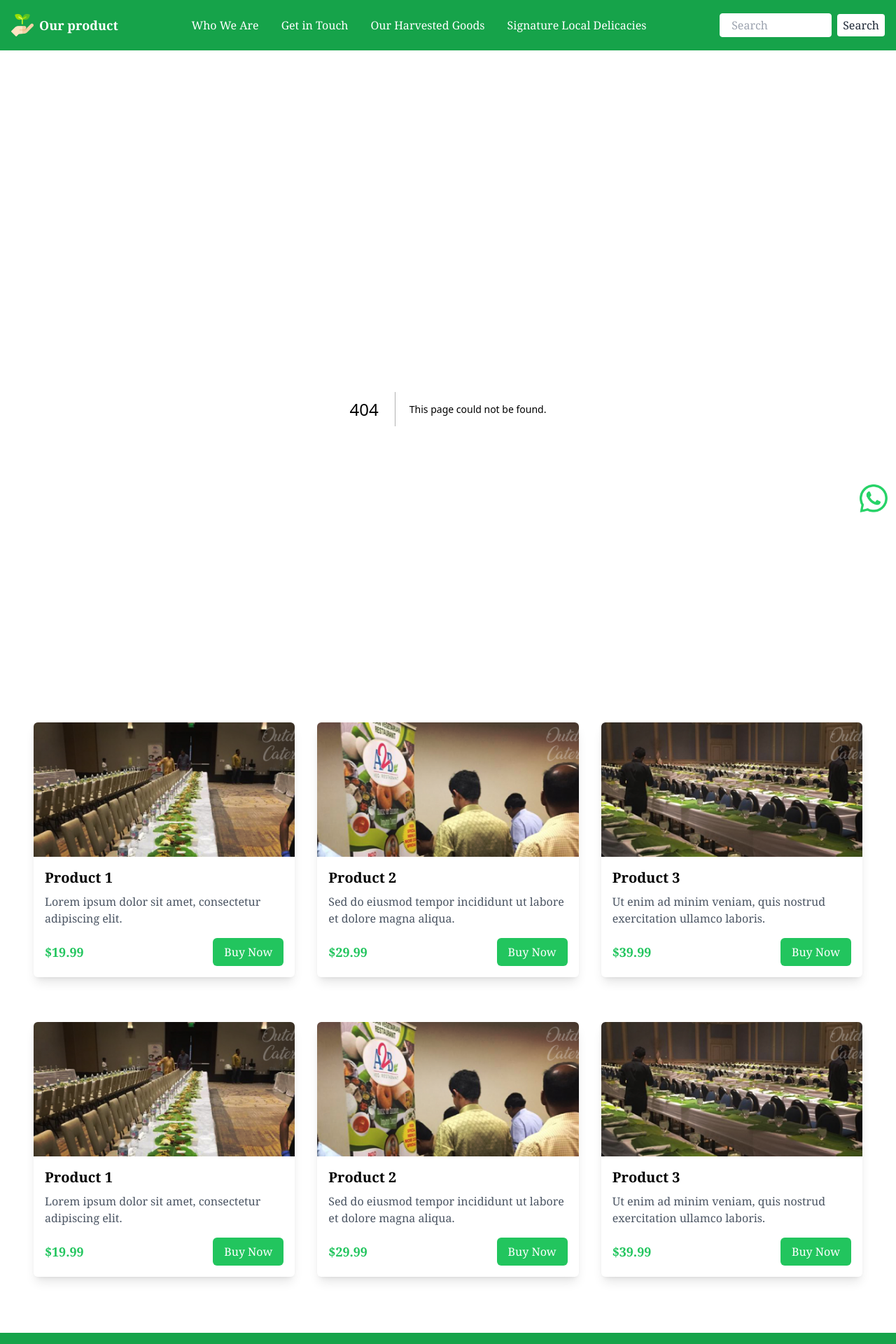
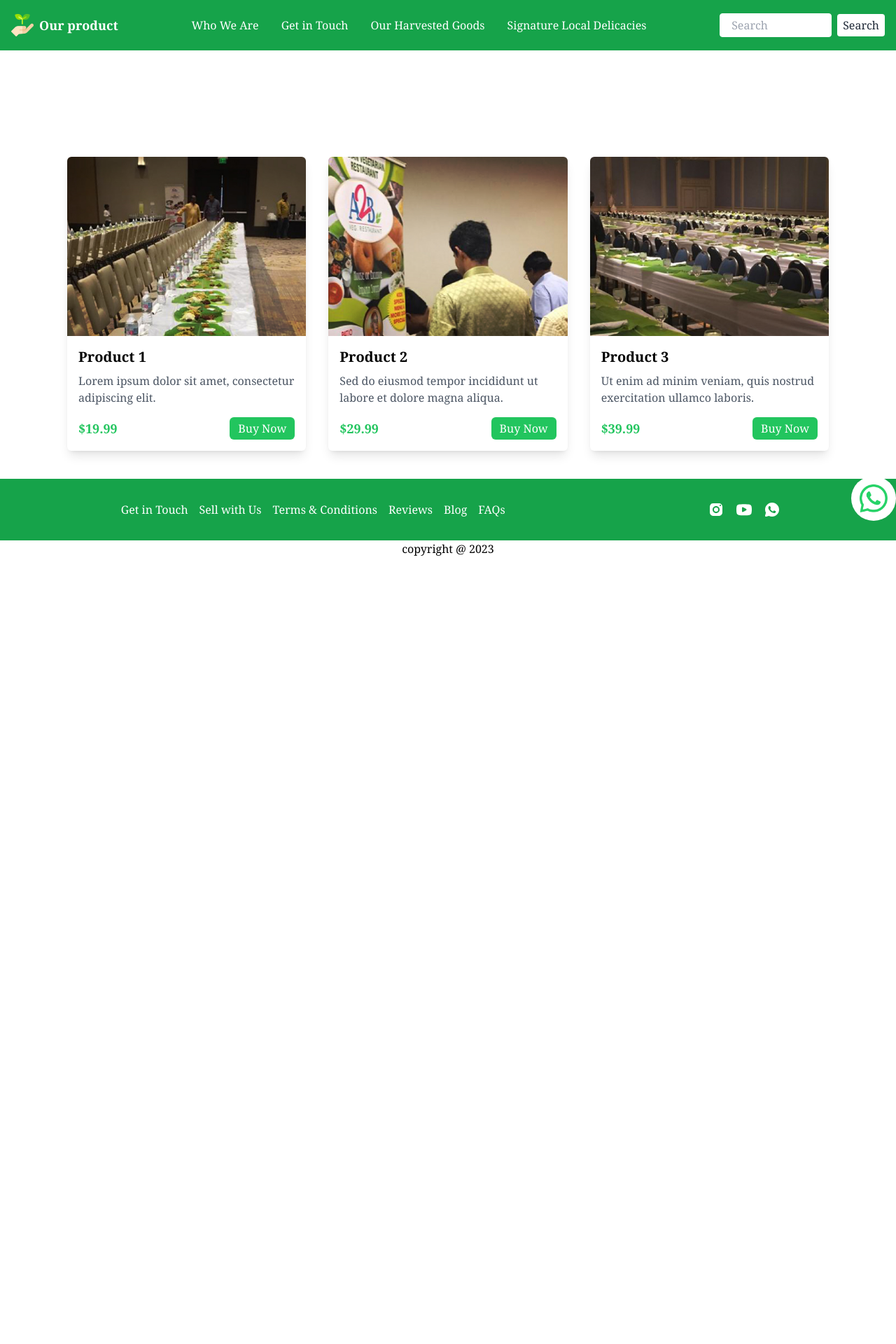
Before and after one commit to GayathriCodes2/THENNAVAN-UI, a Next.js app: page /card in a window 1280 px wide. Before the commit this address had no page. Shown: the top 1920 px of the page at 70% size. After the commit the page ends 800 px from the top, so only its background shows below. Built offline with nearby package versions, Linux system fonts and the light colour scheme.

Commit message:
Updated layout

```diff
--- /dev/null
+++ b/app/card/page.js
@@ -0,0 +1,44 @@
+// ./app/card/page.js
+import Link from 'next/link';
+import Card from '@components/card';
+
+export default function Page() {
+  const cardsData = [
+    {
+      imageUrl: '/1.jpg',
+      title: 'Product 1',
+      description: 'Lorem ipsum dolor sit amet, consectetur adipiscing elit.',
+      price: '19.99',
+      link: '/product1',
+    },
+    {
+      imageUrl: '/2.jpg',
+      title: 'Product 2',
+      description: 'Sed do eiusmod tempor incididunt ut labore et dolore magna aliqua.',
+      price: '29.99',
+      link: '/product2',
+    },
+    {
+      imageUrl: '/3.jpg',
+      title: 'Product 3',
+      description: 'Ut enim ad minim veniam, quis nostrud exercitation ullamco laboris.',
+      price: '39.99',
+      link: '/product3',
+    },
+    // ... rest of the data
+  ];
+
+  return (
+    <div className="p-4 md:p-8">
+      <div className="grid grid-cols-1 sm:grid-cols-2 md:grid-cols-3 lg:grid-cols-3 xl:grid-cols-3 gap-4">
+        {cardsData.map((card, index) => (
+          <div key={index} className="w-full p-2">
+            <Link href={card.link}>
+              <Card {...card} />
+            </Link>
+          </div>
+        ))}
+      </div>
+    </div>
+  );
+}
--- a/app/layout.js
+++ b/app/layout.js
@@ -1,4 +1,3 @@
-import Card from '@components/card';
 import Footer from '@components/footer';
 import Header from '@components/header';
 import Whatsapp from '@components/whatsapp';
@@ -9,45 +8,6 @@ export const metadata = {
   description: 'Generated by create next app',
 };
 
-const cardsData = [
-  {
-    imageUrl: '/1.jpg',
-    title: 'Product 1',
-    description: 'Lorem ipsum dolor sit amet, consectetur adipiscing elit.',
-    price: '19.99',
-  },
-  {
-    imageUrl: '/2.jpg',
-    title: 'Product 2',
-    description: 'Sed do eiusmod tempor incididunt ut labore et dolore magna aliqua.',
-    price: '29.99',
-  },
-  {
-    imageUrl: '/3.jpg',
-    title: 'Product 3',
-    description: 'Ut enim ad minim veniam, quis nostrud exercitation ullamco laboris.',
-    price: '39.99',
-  },
-  {
-    imageUrl: '/1.jpg',
-    title: 'Product 1',
-    description: 'Lorem ipsum dolor sit amet, consectetur adipiscing elit.',
-    price: '19.99',
-  },
-  {
-    imageUrl: '/2.jpg',
-    title: 'Product 2',
-    description: 'Sed do eiusmod tempor incididunt ut labore et dolore magna aliqua.',
-    price: '29.99',
-  },
-  {
-    imageUrl: '/3.jpg',
-    title: 'Product 3',
-    description: 'Ut enim ad minim veniam, quis nostrud exercitation ullamco laboris.',
-    price: '39.99',
-  },
-];
-
 const Layout = ({ children }) => {
   return (
     <html lang="en">
@@ -56,15 +16,6 @@ const Layout = ({ children }) => {
           <Header />
           <div className="px-14 mt-28">{children}</div>
           <Whatsapp />
-
-          <div className="flex flex-wrap justify-center items-start p-8">
-      {cardsData.map((card, index) => (
-        <div key={index} className="w-full sm:w-1/2 md:w-1/3 lg:w-1/3 xl:w-1/3 p-4">
-          <Card {...card} />
-        </div>
-      ))}
-    </div>
-
           <Footer />
 
         </main>
--- a/app/page.js
+++ b/app/page.js
@@ -1,9 +1,10 @@
 import Carousel from '@components/banner';
+import Card from '@components/card';
 import React from 'react';
 function page() {
   return (
     <div>
-    <Carousel/>
+    <Carousel/><Card/>
     </div>
   )
 }
--- a/components/banner.jsx
+++ b/components/banner.jsx
@@ -1,6 +1,6 @@
 import React from 'react'
 
-function Carousel() {
+function banner() {
   return (
     <div>
 
@@ -8,4 +8,4 @@ function Carousel() {
   )
 }
 
-export default Carousel
+export default banner
--- a/components/card.jsx
+++ b/components/card.jsx
@@ -1,10 +1,10 @@
 // components/Card.js
 import Image from 'next/image';
 
-const Card = ({ imageUrl, title, description, price }) => {
+const Card = ({ imageUrl, title, description, price, onClick }) => {
   return (
-    <div className="bg-white shadow-lg rounded-md overflow-hidden mb-8">
-      <div className="relative h-48">
+    <div className="bg-white shadow-lg rounded-md overflow-hidden">
+      <div className="relative h-48 md:h-64">
         <Image
           src={imageUrl}
           alt={title}
@@ -12,12 +12,12 @@ const Card = ({ imageUrl, title, description, price }) => {
           objectFit="cover"
         />
       </div>
-      <div className="p-4">
-        <h3 className="text-xl font-semibold mb-2">{title}</h3>
-        <p className="text-gray-600 mb-4">{description}</p>
+      <div className="lg:p-4 p-2">
+        <h3 className="text-lg md:text-xl font-semibold mb-2">{title}</h3>
+        <p className="text-gray-600 text-sm md:text-base mb-4">{description}</p>
         <div className="flex items-center justify-between">
-          <p className="text-lg font-bold text-green-500">${price}</p>
-          <button className="bg-green-500 text-white px-4 py-2 rounded-md hover:bg-green-700">
+          <p className="text-base md:text-lg font-bold text-green-500">${price}</p>
+          <button onClick={onClick} className="bg-green-500 text-white px-3 py-1 rounded-md hover:bg-green-700 text-sm md:text-base">
             Buy Now
           </button>
         </div>
```
